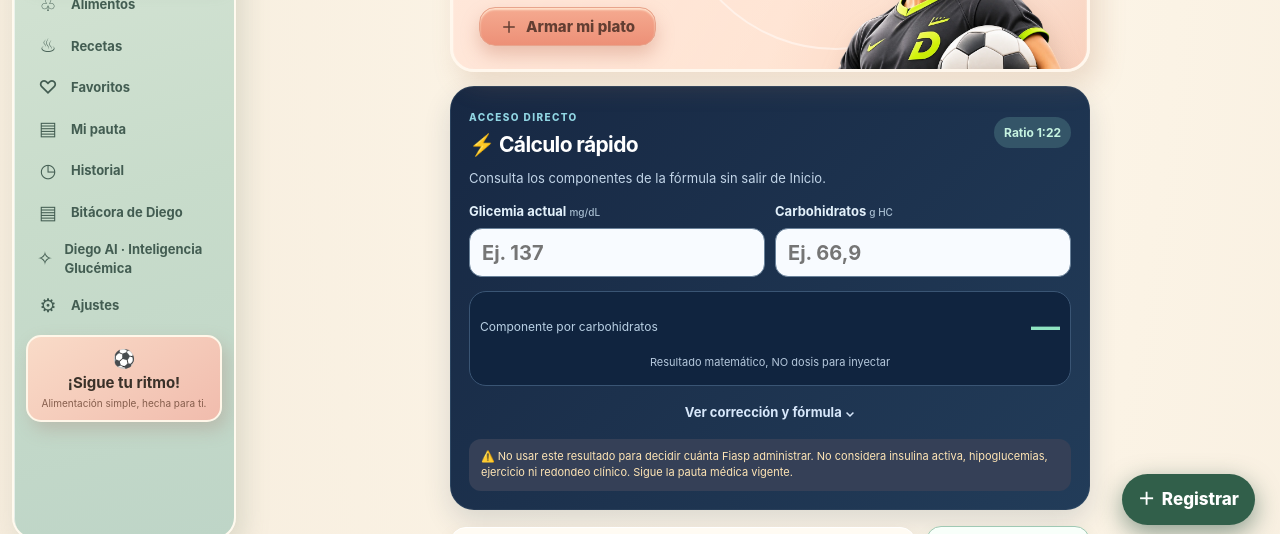
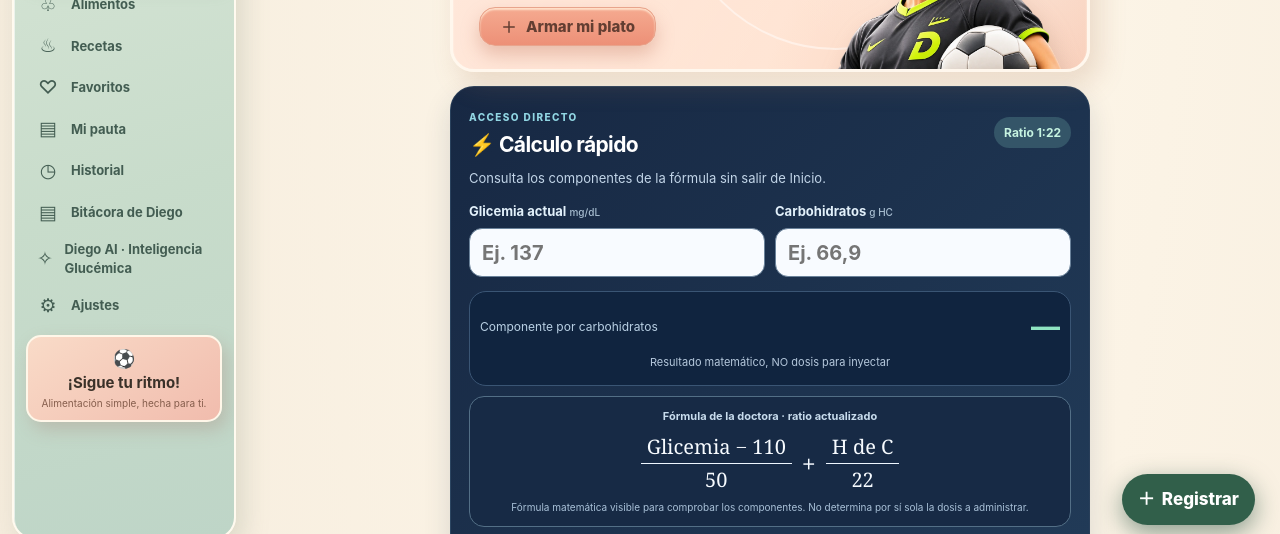
Before and after one commit to Simon7921/Nueva-APP, a plain HTML site: page index.html in a window 1280 px wide. Shown: the part 250-784 px from the top of the page. Drawn offline with Linux system fonts and the light colour scheme.

Commit message:
Add files via upload

```diff
--- a/index.html
+++ b/index.html
@@ -790,6 +790,17 @@ html[data-mode] .nav button .ico{width:22px!important;height:22px!important}
 </style>
 
 <style id="home-quickcalc-v40-css">
+/* V41: fórmula médica siempre visible debajo del cálculo rápido */
+.home-quickcalc__visible-formula{margin:10px 0 4px;padding:12px 10px;background:#172a45;border:1px solid #536f86;border-radius:15px;text-align:center}
+.home-quickcalc__formula-caption{font-size:11px;font-weight:750;color:#c8dced;margin:0 0 10px}
+.home-quickcalc__equation{display:flex;align-items:center;justify-content:center;gap:10px;flex-wrap:nowrap;color:#f7fbff;font-family:Georgia,'Times New Roman',serif;font-size:20px}
+.home-quickcalc__fraction{display:inline-flex;flex-direction:column;align-items:center;line-height:1.2;min-width:0;flex:0 1 auto}
+.home-quickcalc__numerator{border-bottom:1.6px solid #eef6ff;padding:0 6px 4px;white-space:nowrap}
+.home-quickcalc__denominator{padding-top:4px}
+.home-quickcalc__plus{font-size:25px;font-weight:400}
+.home-quickcalc__formula-foot{margin:9px 0 0;font-size:10px;color:#a9c1d8;line-height:1.35}
+@media(max-width:350px){.home-quickcalc__equation{gap:6px;font-size:17px}.home-quickcalc__numerator{padding-left:3px;padding-right:3px}}
+
 .home-quickcalc{margin:14px 0 16px;padding:18px;border-radius:24px;background:linear-gradient(135deg,#172843,#223C59);color:#eef7ff;box-shadow:0 12px 28px #18354d24;border:1px solid #4d688047}
 .home-quickcalc__header{display:flex;align-items:center;justify-content:space-between;gap:8px}.home-quickcalc__header h2{font-size:21px;margin:3px 0 0;color:#fff;letter-spacing:-.03em}.home-quickcalc__eyebrow{font-size:10px;letter-spacing:.14em;color:#91d6e3;font-weight:800}.home-quickcalc__ratio{font-size:12px;color:#c6f3e1;background:#345568;padding:7px 10px;border-radius:100px;white-space:nowrap;font-weight:700}.home-quickcalc__intro{margin:9px 0 14px;color:#c2d5e8;font-size:13px}
 .home-quickcalc__inputs{display:grid;grid-template-columns:repeat(2,minmax(0,1fr));gap:10px}.home-quickcalc__inputs label{font-size:13px;font-weight:700;color:#e2f0fa;min-width:0}.home-quickcalc__inputs label span{font-size:10px;color:#a9bfd2;font-weight:500}.home-quickcalc__inputs input{display:block;box-sizing:border-box;width:100%;margin-top:7px;height:49px;border-radius:13px;border:1px solid #6a829a;background:#f8fbff;color:#1a2d46;padding:0 12px;font:700 20px inherit;font-size:20px;outline-offset:3px}
@@ -847,6 +858,15 @@ html[data-mode] .nav button .ico{width:22px!important;height:22px!important}
         <label>Carbohidratos <span>g HC</span><input id="homeQuickCarbs" type="text" inputmode="decimal" autocomplete="off" placeholder="Ej. 66,9" aria-describedby="homeQuickDisclaimer"></label>
       </div>
       <div class="home-quickcalc__result" aria-live="polite"><div><span>Componente por carbohidratos</span><strong id="homeQuickFoodValue">— U</strong></div><small>Resultado matemático, NO dosis para inyectar</small></div>
+      <div class="home-quickcalc__visible-formula" role="math" aria-label="Fórmula matemática: glicemia menos ciento diez dividido por cincuenta, más hidratos de carbono dividido por veintidós">
+        <p class="home-quickcalc__formula-caption">Fórmula de la doctora · ratio actualizado</p>
+        <div class="home-quickcalc__equation">
+          <span class="home-quickcalc__fraction"><span class="home-quickcalc__numerator">Glicemia − 110</span><span class="home-quickcalc__denominator">50</span></span>
+          <span class="home-quickcalc__plus">+</span>
+          <span class="home-quickcalc__fraction"><span class="home-quickcalc__numerator">H de C</span><span class="home-quickcalc__denominator" id="homeQuickFormulaRatio">22</span></span>
+        </div>
+        <p class="home-quickcalc__formula-foot">Fórmula matemática visible para comprobar los componentes. No determina por sí sola la dosis a administrar.</p>
+      </div>
       <details class="home-quickcalc__details" id="homeQuickDetails"><summary>Ver corrección y fórmula <span>⌄</span></summary><div class="home-quickcalc__breakdown">
         <div><span>Comida (CH ÷ ratio)</span><strong id="homeQuickFoodDetail">—</strong></div>
         <div><span>Corrección ((glicemia − objetivo) ÷ sensibilidad)</span><strong id="homeQuickCorrection">—</strong></div>
@@ -1318,6 +1338,7 @@ if($('familyStatus')){new MutationObserver(sync).observe($('familyStatus'),{subt
     var settings=window.Store&&window.Store.create?window.Store.create().loadPauta(window.Calc.PAUTA_DEFAULT):null;
     var target=settings?Number(settings.t):NaN,sensitivity=settings?Number(settings.f):NaN;
     put('homeQuickRatio',ratio?'Ratio 1:'+ratio:'Sin ratio para esta comida');
+    put('homeQuickFormulaRatio',ratio||'—');
     var valid=ratio&&Number.isFinite(valG)&&Number.isFinite(valC)&&valG>=0&&valG<=600&&valC>=0&&valC<=500&&target===110&&sensitivity===50;
     var food=valid?valC/ratio:NaN,correction=valid?(valG-target)/sensitivity:NaN;
     put('homeQuickFoodValue',fmt(food));put('homeQuickFoodDetail',fmt(food));put('homeQuickCorrection',fmt(correction));put('homeQuickTotal',fmt(food+correction));
--- a/sw.js
+++ b/sw.js
@@ -1,5 +1,5 @@
 // Service worker: red primero (para recibir cambios), caché si no hay internet.
-const C="diego-v40-calculo-rapido-inicio-20261125";
+const C="diego-v41-formula-visible-20261125";
 const F=["./","index.html","calc.js","store.js","app.js","manifest.json","icon-180.png","icon-192.png","icon-512.png","player-soft-pastel.webp","sage-dashboard.css","sage-dashboard.js","ai-photos.js","sensor-reminder.js","bitacora.js","firebase-config.js","diego-familiar.js","diego-ai.js","diego-ai-context.js"];
 self.addEventListener("install",e=>{e.waitUntil(caches.open(C).then(c=>c.addAll(F)));self.skipWaiting()});
 self.addEventListener("activate",e=>{e.waitUntil(caches.keys().then(k=>Promise.all(k.filter(x=>x!==C).map(x=>caches.delete(x)))));self.clients.claim()});
```
Also changed, not shown: LEEME-V41-FORMULA-VISIBLE.txt (added).
